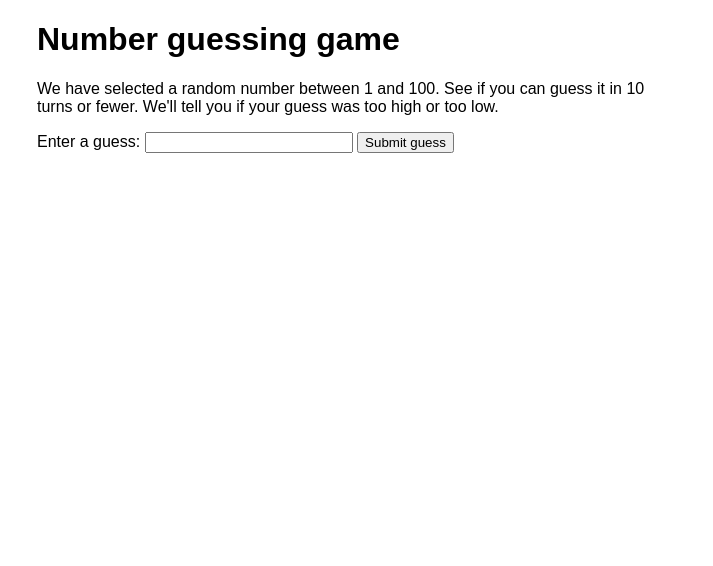
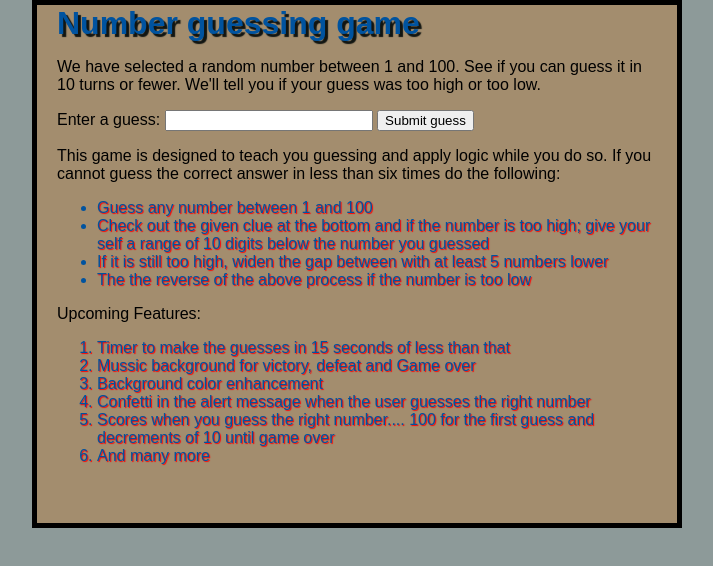
Before and after one commit to benduse/Guess-Game, a plain HTML site: page index.html in a window 1280 px wide. Shown: the whole page, without its empty margins (283-996 px from the left). Drawn offline with Linux system fonts and the light colour scheme.

Commit message:
Changed background color and added more content paragraph and lists

```diff
--- a/index.html
+++ b/index.html
@@ -42,7 +42,27 @@
       <input type="number" min="1" max="100" required id="guessField" class="guessField">
       <input type="submit" value="Submit guess" class="guessSubmit">
     </div>
+    <p> This game is designed to teach you guessing and apply logic while you do so. If you cannot guess the correct
+      answer in less than six times do the following:
+      <ul>
+        <li> Guess any number between 1 and 100</li>
+        <li> Check out the given clue at the bottom and if the number is too high; give your self a range of 10 digits
+          below the number you guessed
+        </li>
+        <li> If it is still too high, widen the gap between with at least 5 numbers lower</li>
+        <li> The the reverse of the above process if the number is too low</li>
+      </ul>
 
+      Upcoming Features: <ol>
+        <li> Timer to make the guesses in 15 seconds of less than that</li>
+        <li> Mussic background for victory, defeat and Game over</li>
+        <li> Background color enhancement</li>
+        <li> Confetti in the alert message when the user guesses the right number</li>
+        <li> Scores when you guess the right number.... 100 for the first guess and decrements of 10 until game over </li>
+        <li> And many more</li>
+      </ol>
+
+    </p>
     <div class="resultParas">
       <p class="guesses"></p>
       <p class="lastResult"></p>
--- a/style.css
+++ b/style.css
@@ -1,13 +1,22 @@
 html {
         font-family: sans-serif;
+        background-color:#8d9a99;
       }
 
 body {
-        width: 50%;
-        max-width: 800px;
-        min-width: 480px;
+        width: 600px;
         margin: 0 auto;
+        background-color: #a38d6e;
+        padding: 0 20px 20px 20px;
+        border: 5px solid black;
+        display: block;
       }
+
+h1 {
+    margin: 0;
+    color:#00539F;
+    text-shadow: 3px 3px 1px rgb(17, 21, 18);
+}
 
 .form input[type="number"] {
         width: 200px;
@@ -17,3 +26,7 @@ body {
         color: white;
         padding: 3px;
       }
+li {
+    color:#00539F;
+    text-shadow: 1px 1px 1px red;
+}
```
